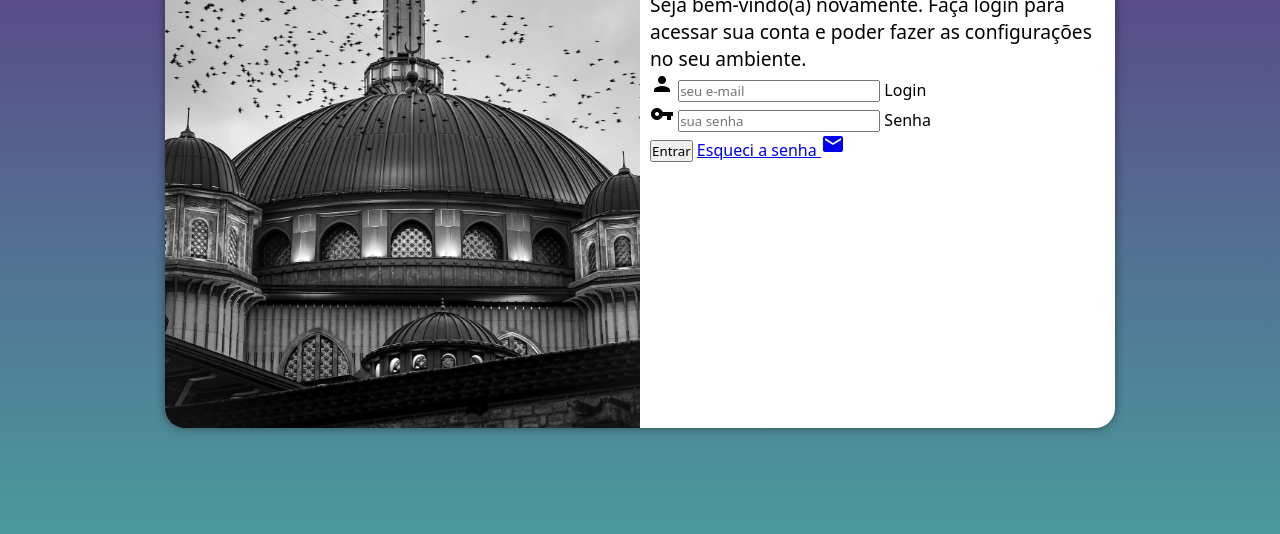
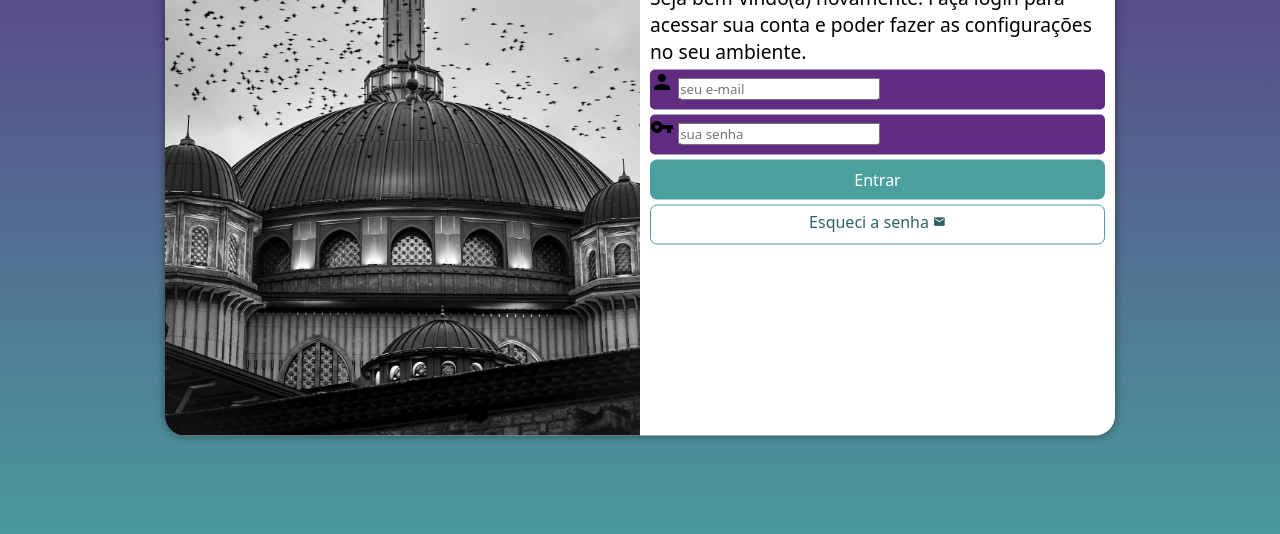
Before and after one commit to FabianoHermann/projeto-login, a plain HTML site: page index.html in a window 1280 px wide. Shown: the part 222-756 px from the top of the page. Drawn offline with Linux system fonts and the light colour scheme.

Commit message:
formatação do formulário

```diff
--- a/index.html
+++ b/index.html
@@ -30,7 +30,7 @@
                         <label for="isenha">Senha</label>
                     </div>
                     <input type="submit" value="Entrar">
-                    <a href="esqueci.html">
+                    <a href="esqueci.html" class="botão">
                         Esqueci a senha <i class="material-icons">mail</i>
                     </a>
                 </form>
--- a/stylo/style.css
+++ b/stylo/style.css
@@ -25,7 +25,7 @@ main{
 section#login {
     background-color: white;
     width: 280px;
-    height: 500px;
+    height: 515px;
     border-radius: 20px;
     position: absolute;
     top: 50%;
@@ -55,3 +55,48 @@ div#formulario > p {
     font-size: 0.8em
 
 }
+form > div.campo {
+    background-color: #5f2c82;
+    display: block;
+    width: 100%;
+    height: 40px;
+    border-radius: 5px;
+    margin: 5px 0px;
+}
+div.campo >label {
+    display: none;
+}
+form > input[type=submit] {
+    display: block;
+    font-size: 1em;
+    width: 100%;
+    height: 40px;
+    background-color: #49a09d;
+    color: white;
+    border: none;
+    border-radius: 7px;
+}
+form > input[type=submit]:hover {
+    background-color: #2d6462;
+    cursor: pointer;
+}
+form >a.botão {
+    display: block;
+    text-align: center;
+    font-size: 1em;
+    width: 100%;
+    height: 40px;
+    padding-top: 5px;
+    margin-top: 5px;
+    background-color: white;
+    color: #2d6462;
+    border:  1px solid #49a09d ;
+    border-radius: 7px;
+    text-decoration: none;
+}
+form > a.botão:hover {
+    background-color: #4ccac6;
+}
+form > a.botão > i {
+    font-size: 0.8em;
+}
```
